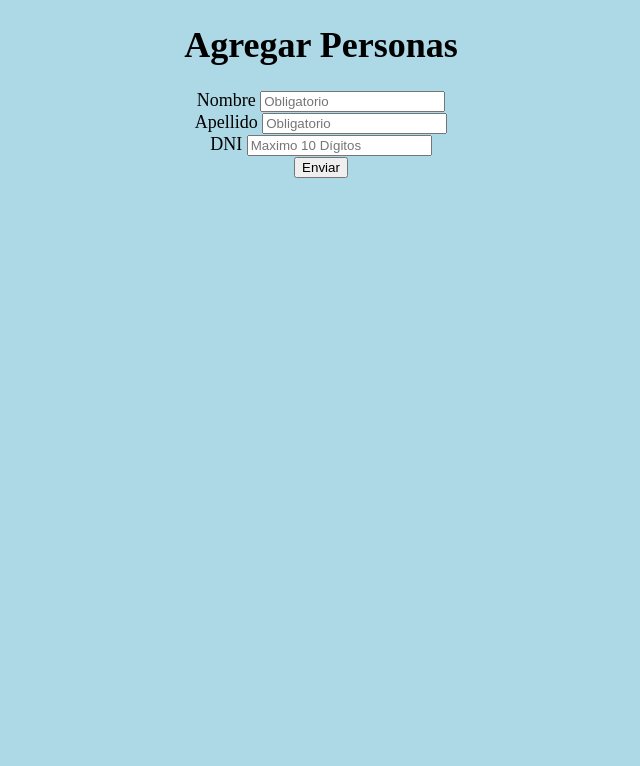
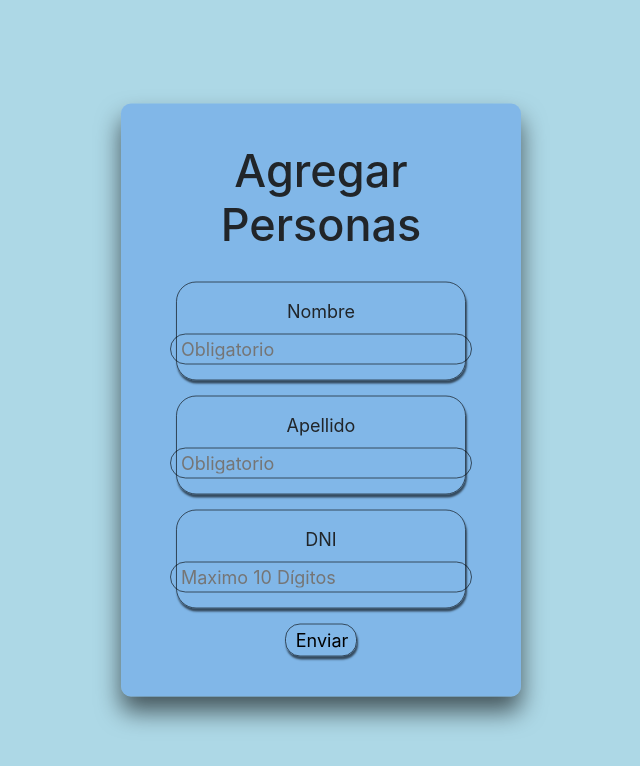
Before and after one commit to ag-fierro/trabajoPractico, a website: page app/src/static/crearPersonas.html in a window 1280 px wide. Shown: the whole page, without its empty margins (319-959 px from the left). Drawn offline with nearby package versions, Linux system fonts and the light colour scheme.

Commit message:
Mejora del Front

```diff
--- a/app/src/static/crearPersonas.html
+++ b/app/src/static/crearPersonas.html
@@ -3,42 +3,74 @@
   <head>
     <title>Agregar Personas</title>
 
-    <meta charset="utf-8">
-    <meta http-equiv="X-UA-Compatible" content="IE=edge">
-    <meta name="viewport" content="width=device-width, initial-scale=1">
-    <meta name="viewport" content="width=device-width, user-scalable=no, initial-scale=1.0, maximum-scale=1.0, minimum-scale=1.0">
+    <meta charset="utf-8" />
+    <meta http-equiv="X-UA-Compatible" content="IE=edge" />
+    <meta name="viewport" content="width=device-width, initial-scale=1" />
+    <meta
+      name="viewport"
+      content="width=device-width, user-scalable=no, initial-scale=1.0, maximum-scale=1.0, minimum-scale=1.0"
+    />
 
-    <link rel="stylesheet" type="text/css" href="css/style.css">
+    <link
+      rel="stylesheet"
+      href="https://stackpath.bootstrapcdn.com/bootstrap/4.5.0/css/bootstrap.min.css"
+      integrity="sha384-9aIt2nRpC12Uk9gS9baDl411NQApFmC26EwAOH8WgZl5MYYxFfc+NcPb1dKGj7Sk"
+      crossorigin="anonymous"
+    />
 
-
-    <script language="JavaScript" type="text/javascript" src="submit.js"></script>
-
+    <link rel="stylesheet" type="text/css" href="css/style.css" />
   </head>
   <body>
-
-
     <main>
-
+      <div class="Form-box">
         <h1>Agregar Personas</h1>
 
         <form>
+          <div class="User-box">
+            <label for="nombre">Nombre</label>
+            <input
+              type="text"
+              name="nombre"
+              id="nombre"
+              placeholder="Obligatorio"
+              required
+            />
+          </div>
 
-            <label for="nombre">Nombre</label>
-            <input type="text" name="nombre" id="nombre" placeholder="Obligatorio" required>
-            <br>
+          <div class="User-box">
             <label for="apellido">Apellido</label>
-            <input type="text" name="apellido" id="apellido" placeholder="Obligatorio" required>
-            <br>
+            <input
+              type="text"
+              name="apellido"
+              id="apellido"
+              placeholder="Obligatorio"
+              required
+            />
+          </div>
+
+          <div class="User-box">
             <label for="dni">DNI</label>
-            <input type="number" name="dni" id="dni" placeholder="Maximo 10 Dígitos">
-            <br>
+            <input
+              type="number"
+              name="dni"
+              id="dni"
+              placeholder="Maximo 10 Dígitos"
+            />
+          </div>
+
+          <div class="container">
             <button id="submit" onclick="enviarReq()">Enviar</button>
+          </div>
+
 
         </form>
-
-
-
+      </div>
     </main>
 
+    <script
+      language="JavaScript"
+      type="text/javascript"
+      src="submit.js"
+    ></script>
   </body>
 </html>
--- a/app/src/static/css/style.css
+++ b/app/src/static/css/style.css
@@ -1,29 +1,76 @@
-
-html{
-    margin: 0;
-    padding: 0;
-    font-size: 18px;
-    box-sizing: border-box;
+html {
+  margin: 0;
+  padding: 0;
+  font-size: 18px;
 }
 
-body{
-    background-color: lightblue;
-    display: block;
+body {
+  background-color: lightblue;
+  display: block;
 }
 
-main{
-    text-align: center;
+main {
+    position: absolute;
+    top: 50%;
+    left: 50%;
+    width: 400px;
+    padding: 40px;
+    transform: translate(-50%, -50%);
+    background: rgba(87, 151, 235, 0.5);
     box-sizing: border-box;
+    box-shadow: 0 15px 25px rgba(0,0,0,.6);
+    border-radius: 10px;
 }
 
 h1{
-    font-size: 2em;
+ margin: 0 0 30px;
+  padding: 0;
+  color: blac;
+  text-align: center;
 }
 
-form{
+.User-box{
 
-    width: 30%;
-    margin: auto;
-    display: block;
+    border: 1px solid rgba(0,0,0,.6);
+    padding: 15px;
+    border-radius: 20px;
+    margin: 15px;
+    display: flex;
+    flex-direction: column;
+    align-content: center;
+    justify-content: space-around;
+    align-items: center;
+    box-shadow: 1px 3px 2px rgba(0,0,0,.6);
 
 }
+
+input{
+    background: transparent;
+    border: 1px solid rgba(0,0,0,.6);
+    border-radius: 20px;
+    padding-left: 10px;
+}
+
+button{
+    width: 25%;
+    margin: auto;
+    border-radius: 15px;
+    padding: 2px 10px;
+    background: transparent;
+    border: 1px solid rgba(0,0,0,.6);
+    box-shadow: 1px 3px 2px rgba(0,0,0,.6);
+}
+
+.container{
+    text-align: center;
+}
+
+input::-webkit-outer-spin-button,
+input::-webkit-inner-spin-button {
+  -webkit-appearance: none;
+  margin: 0;
+}
+
+input[type=number] {
+  -moz-appearance: textfield;
+}
```
Lines whose indentation alone changed are shown as unchanged.
